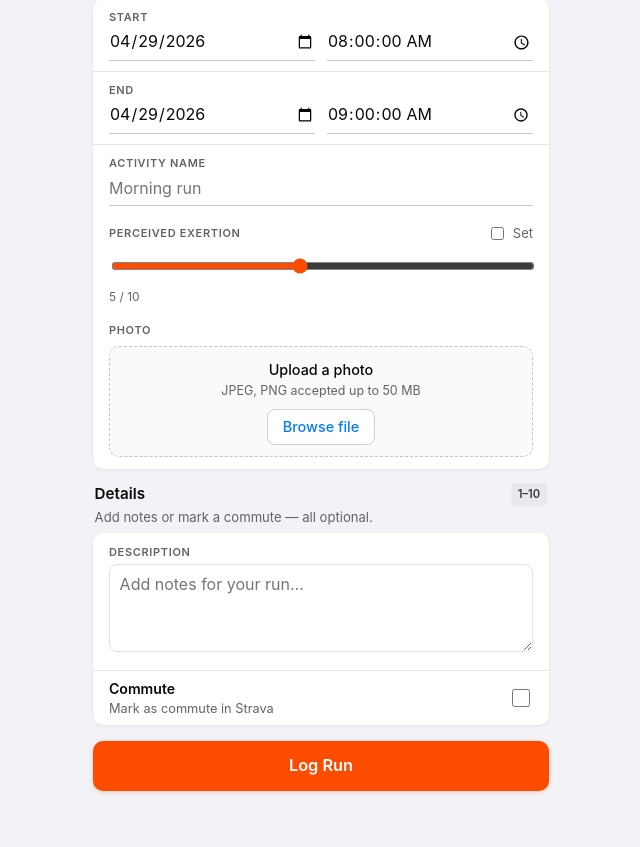
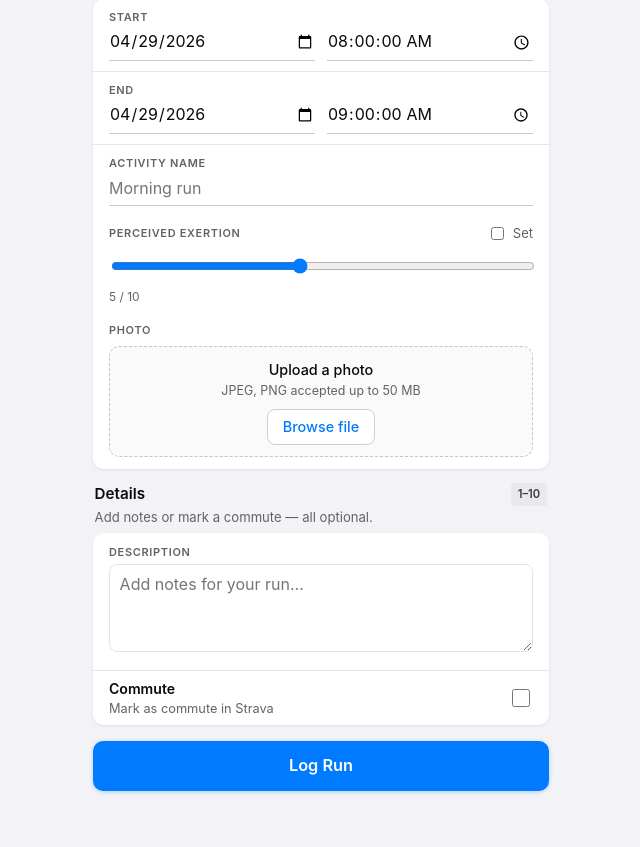
Before and after one commit to p-ashley-may/runkiki, a Flask app: page / in a window 1280 px wide. Shown: the part 137-984 px from the top of the page, without its empty margins (319-959 px from the left). Run offline with Flask 3, Linux system fonts and the light colour scheme; the visitor is signed in with stand-in values (Sample User, id 1).

Commit message:
UI: iOS accent (#007aff); Tractive auth trims whitespace and surfaces API errors
Made-with: Cursor

```diff
--- a/app.py
+++ b/app.py
@@ -44,8 +44,8 @@ MIN_TRK_PTS = 2
 
 
 def tractive_get_token() -> str:
-    email = os.environ.get("TRACTIVE_EMAIL", "")
-    password = os.environ.get("TRACTIVE_PASSWORD", "")
+    email = os.environ.get("TRACTIVE_EMAIL", "").strip()
+    password = os.environ.get("TRACTIVE_PASSWORD", "").strip()
     if not email or not password:
         raise RuntimeError("Tractive is not configured (TRACTIVE_EMAIL / TRACTIVE_PASSWORD).")
     res = requests.post(
@@ -59,9 +59,26 @@ def tractive_get_token() -> str:
         timeout=30,
     )
     if res.status_code >= 400:
-        raise RuntimeError(
-            "Could not sign in to Tractive. Check your account email and app password, then try again."
+        msg = (
+            "Could not sign in to Tractive. Check TRACTIVE_EMAIL and TRACTIVE_PASSWORD "
+            "(Tractive app password), then try again."
         )
+        try:
+            err = res.json()
+            if isinstance(err, dict):
+                detail = err.get("message") or err.get("error") or err.get("description")
+                if detail:
+                    msg = f"Tractive auth failed (HTTP {res.status_code}): {detail}"
+                else:
+                    msg = f"Tractive auth failed (HTTP {res.status_code})."
+            elif isinstance(err, str) and err.strip():
+                msg = f"Tractive auth failed (HTTP {res.status_code}): {err.strip()}"
+            else:
+                msg = f"Tractive auth failed (HTTP {res.status_code})."
+        except Exception:
+            # Keep a stable, user-friendly fallback when response is not JSON.
+            msg = f"{msg} (HTTP {res.status_code})"
+        raise RuntimeError(msg)
     data = res.json()
     token = _dig(
         data,
@@ -922,7 +939,7 @@ body { font: 16px/1.5 system-ui, -apple-system, sans-serif; background: #fff; co
 .card { max-width: 24rem; width: 100%; margin: 1.5rem; padding: 2rem; box-shadow: 0 2px 24px rgba(0,0,0,.08); border-radius: 16px; }
 label { display: block; font-size: 0.875rem; color: #444; margin-bottom: 0.35rem; }
 input { width: 100%; box-sizing: border-box; margin-bottom: 1rem; padding: 0.65rem 0.75rem; border: 1px solid #e0e0e0; border-radius: 10px; }
-button { width: 100%; background: #FC4C02; color: #fff; border: none; padding: 0.75rem; border-radius: 10px; font-weight: 600; cursor: pointer; }
+button { width: 100%; background: #007aff; color: #fff; border: none; padding: 0.75rem; border-radius: 10px; font-weight: 600; cursor: pointer; }
 h1 { font-size: 1.25rem; margin: 0 0 1rem; }
 </style></head><body>
 <div class="card"><h1>Runkiki</h1>
--- a/templates/index.html
+++ b/templates/index.html
@@ -6,7 +6,8 @@
   <title>Runkiki</title>
   <style>
     :root {
-      --strava: #fc4c02;
+      /* Figma / iOS system accent (primary actions, focus, not Strava brand orange) */
+      --accent: #007aff;
       --text: #0a0a0a;
       --muted: #636366;
       --line: #e5e5ea;
@@ -92,7 +93,7 @@
       border-bottom: 1px solid var(--line-strong);
       border-radius: 0;
     }
-    .field input:focus { outline: none; border-bottom-color: var(--strava); }
+    .field input:focus { outline: none; border-bottom-color: var(--accent); }
     .field.text-row .inner { padding-top: 0; }
     .field.text-row .row-label { padding-bottom: 2px; }
     .field.text-row input { margin-top: 0.1rem; }
@@ -106,7 +107,7 @@
     .incl-lab { font-size: 13px; color: var(--muted); display: flex; align-items: center; gap: 0.35rem; }
     .ex-body { padding: 4px var(--field-inner) 10px; }
     .slider-wrap { padding: 0.15rem 0; }
-    input[type="range"] { width: 100%; height: 28px; accent-color: var(--strava); }
+    input[type="range"] { width: 100%; height: 28px; accent-color: var(--accent); }
     .ex-val { font-size: 12px; color: var(--muted); margin-top: 0.1rem; }
     .field-upload .row-label { padding: 10px var(--field-inner) 2px; }
     .upload {
@@ -166,16 +167,16 @@
       padding: 0.5rem 0.6rem;
       font: inherit; resize: vertical; min-height: 4.25rem;
     }
-    .commute-cb { width: 1.1rem; height: 1.1rem; accent-color: var(--strava); }
+    .commute-cb { width: 1.1rem; height: 1.1rem; accent-color: var(--accent); }
     .btn-log {
       width: 100%;
       margin: 1.05rem 0 0;
       padding: 0.8rem 1rem;
-      background: var(--strava);
+      background: var(--accent);
       color: #fff;
       font: inherit; font-size: 1.02rem; font-weight: 600;
       border: 0; border-radius: 10px; cursor: pointer; min-height: 3.05rem;
-      box-shadow: 0 1px 4px rgba(252, 76, 2, 0.28);
+      box-shadow: 0 1px 4px rgba(0, 122, 255, 0.28);
     }
     .btn-log:disabled { opacity: 0.5; cursor: not-allowed; }
     .btn-log .spin {
@@ -203,12 +204,12 @@
       text-align: center; padding: 0.45rem; border-radius: 9px;
       font: inherit; font-size: 0.92rem; font-weight: 600; cursor: pointer; text-decoration: none;
     }
-    .actions .pri { background: #fff; color: var(--strava); border: 1.5px solid var(--strava); }
+    .actions .pri { background: #fff; color: var(--accent); border: 1.5px solid var(--accent); }
     .actions .sec { background: #e8e8ed; color: #1c1c1e; border: 0; }
     .panel-ok, .pan-load { text-align: center; padding: 0.2rem 0.25rem 0.5rem; }
     .err-title { color: #b00020; }
     @keyframes pulsedot { 0%, 100% { opacity: 0.45; } 50% { opacity: 1; } }
-    .load-ellipsis { font-size: 0.6rem; letter-spacing: 0.15em; color: var(--strava); animation: pulsedot 1.2s ease-in-out infinite; }
+    .load-ellipsis { font-size: 0.6rem; letter-spacing: 0.15em; color: var(--accent); animation: pulsedot 1.2s ease-in-out infinite; }
   </style>
 </head>
 <body>
```
